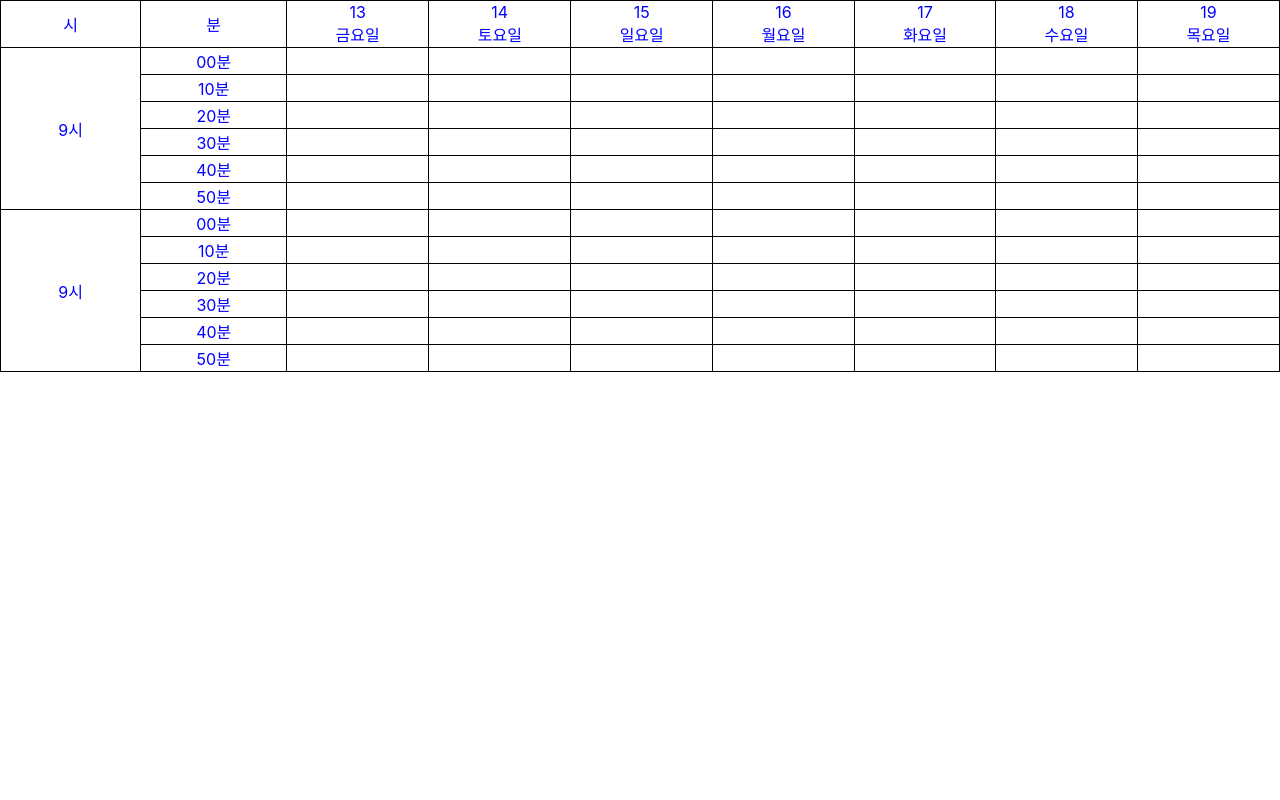
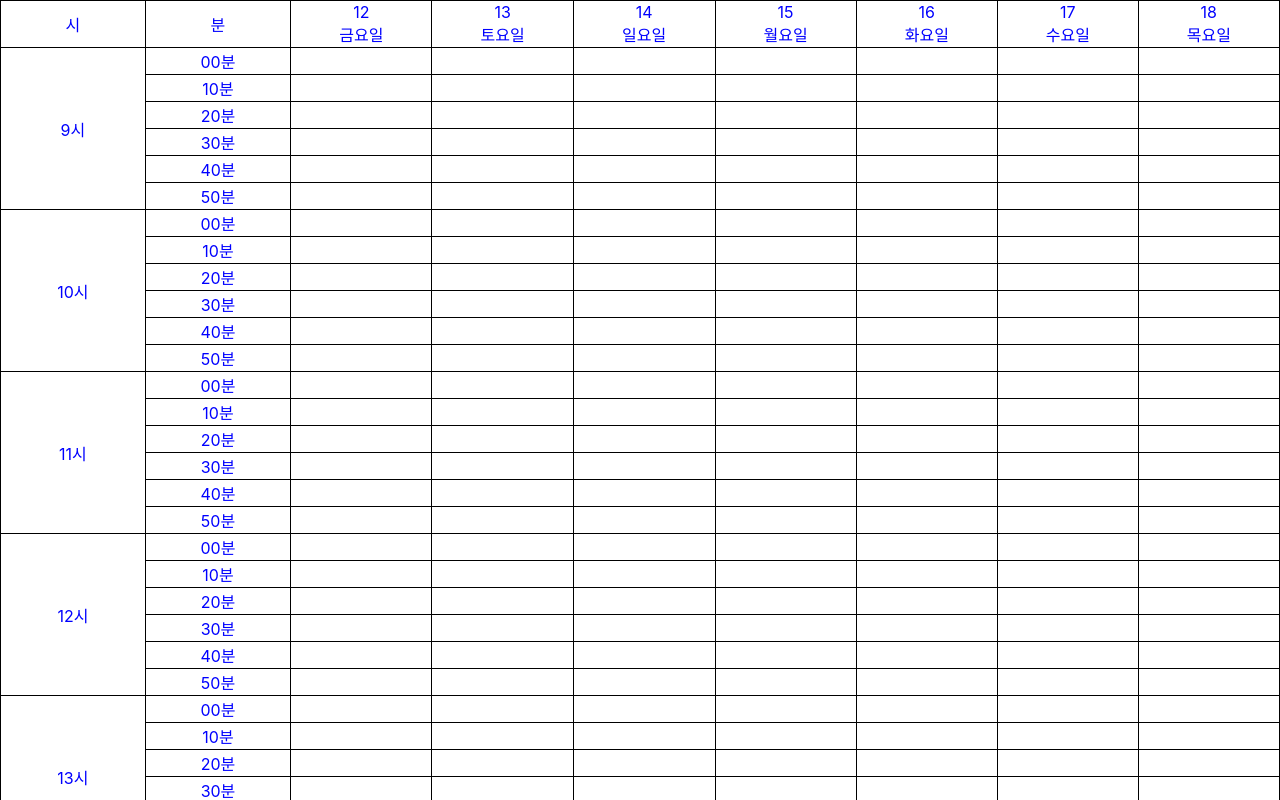
Before and after one commit to LateNightSeoul/Designers-React, a React (Create React App) app: page / in a window 1280 px wide. Shown: the top 800 px of the page. Built offline with nearby package versions, Linux system fonts and the light colour scheme.

Commit message:
feat : 가게의 open_time과 close_time을 받아 테이블의 타임라인을 그리는 기능 구현.

```diff
--- a/src/index.js
+++ b/src/index.js
@@ -8,8 +8,6 @@ import { createStore } from 'redux';
 import rootReducer from './modules';
 
 const store = createStore(rootReducer);
-console.log(store.getState());
-
 
 ReactDOM.render(
   <React.StrictMode>
--- a/src/js/App.js
+++ b/src/js/App.js
@@ -3,180 +3,23 @@ import { useSelector } from 'react-redux';
 import '../css/App.css';
 import '../js/View/SchedulerHeader';
 import SchedulerHeader from '../js/View/SchedulerHeader';
-import '../js/View/SchedulerMain';
+import SchedulerMain from '../js/View/SchedulerMain';
 
 function App() {
 
-  // const date = new Date();
+  const scheduler = useSelector(state => state.scheduler[0]);
+  const storeInfo = useSelector(state => state.storeInfo[0]);
 
-  const scheduler = useSelector(state => state.scheduler);
+  // console.log(state);
+  console.log(scheduler);
+  console.log(storeInfo);
 
   return (
     <table className="tables">
       <SchedulerHeader/>
-
-      <tr>
-        <td rowSpan={6}>
-          9시
-        </td>
-        <td>
-          00분
-        </td>
-        <td></td>
-        <td></td>
-        <td></td>
-        <td></td>
-        <td></td>
-        <td></td>
-        <td></td>
-      </tr>
-
-      <tr>
-        <td>
-          10분
-        </td>
-        <td></td>
-        <td></td>
-        <td></td>
-        <td></td>
-        <td></td>
-        <td></td>
-        <td></td>
-      </tr>
-
-      <tr>
-        <td>
-          20분
-        </td>
-        <td></td>
-        <td></td>
-        <td></td>
-        <td></td>
-        <td></td>
-        <td></td>
-        <td></td>
-      </tr>
-
-      <tr>
-        <td>
-          30분
-        </td>
-        <td></td>
-        <td></td>
-        <td></td>
-        <td></td>
-        <td></td>
-        <td></td>
-        <td></td>
-      </tr>
-
-      <tr>
-        <td>
-          40분
-        </td>
-        <td></td>
-        <td></td>
-        <td></td>
-        <td></td>
-        <td></td>
-        <td></td>
-        <td></td>
-      </tr>
-
-      <tr>
-        <td>
-          50분
-        </td>
-        <td></td>
-        <td></td>
-        <td></td>
-        <td></td>
-        <td></td>
-        <td></td>
-        <td></td>
-      </tr>
-
-      <tr>
-        <td rowSpan={6}>
-          9시
-        </td>
-        <td>
-          00분
-        </td>
-        <td></td>
-        <td></td>
-        <td></td>
-        <td></td>
-        <td></td>
-        <td></td>
-        <td></td>
-      </tr>
-
-      <tr>
-        <td>
-          10분
-        </td>
-        <td></td>
-        <td></td>
-        <td></td>
-        <td></td>
-        <td></td>
-        <td></td>
-        <td></td>
-      </tr>
-
-      <tr>
-        <td>
-          20분
-        </td>
-        <td></td>
-        <td></td>
-        <td></td>
-        <td></td>
-        <td></td>
-        <td></td>
-        <td></td>
-      </tr>
-
-      <tr>
-        <td>
-          30분
-        </td>
-        <td></td>
-        <td></td>
-        <td></td>
-        <td></td>
-        <td></td>
-        <td></td>
-        <td></td>
-      </tr>
-
-      <tr>
-        <td>
-          40분
-        </td>
-        <td></td>
-        <td></td>
-        <td></td>
-        <td></td>
-        <td></td>
-        <td></td>
-        <td></td>
-      </tr>
-
-      <tr>
-        <td>
-          50분
-        </td>
-        <td></td>
-        <td></td>
-        <td></td>
-        <td></td>
-        <td></td>
-        <td></td>
-        <td></td>
-      </tr>
-
+      <SchedulerMain
+        open_hour={storeInfo.open_hour}
+        close_hour={storeInfo.close_hour}/>
     </table>
   );
 }
--- a/src/js/View/SchedulerHeader.js
+++ b/src/js/View/SchedulerHeader.js
@@ -34,19 +34,14 @@ function SchedulerHeader( {} ) {
         let dates = [];
         const dateObj = new Date();
         for(let i = 0; i < 7; i++) {
+            dates.push(dateObj.getDate());
             dateObj.setDate(dateObj.getDate() + 1);
-            dates.push(dateObj.getDate());
         }
         return dates;
     }
 
     const days = getDays();
     const dates = getDates();
-
-    // const dates = getDate(dateObj);
-    // const printHeaderComponent = days.map(
-    //     (day, idx) => (<HeaderComponent key={idx} date={dates[idx]} day={day}/>)
-    // )
 
     return (
         <tr>
--- a/src/js/View/SchedulerMain.js
+++ b/src/js/View/SchedulerMain.js
@@ -1 +1,113 @@
 import React from 'react';
+
+function MainComponent({ hour }) {
+    return (
+        <React.Fragment>
+        <tr>
+        <td rowSpan={6}>
+          {hour}시
+        </td>
+        <td>
+          00분
+        </td>
+        <td></td>
+        <td></td>
+        <td></td>
+        <td></td>
+        <td></td>
+        <td></td>
+        <td></td>
+      </tr>
+
+      <tr>
+        <td>
+          10분
+        </td>
+        <td></td>
+        <td></td>
+        <td></td>
+        <td></td>
+        <td></td>
+        <td></td>
+        <td></td>
+      </tr>
+
+      <tr>
+        <td>
+          20분
+        </td>
+        <td></td>
+        <td></td>
+        <td></td>
+        <td></td>
+        <td></td>
+        <td></td>
+        <td></td>
+      </tr>
+
+      <tr>
+        <td>
+          30분
+        </td>
+        <td></td>
+        <td></td>
+        <td></td>
+        <td></td>
+        <td></td>
+        <td></td>
+        <td></td>
+      </tr>
+
+      <tr>
+        <td>
+          40분
+        </td>
+        <td></td>
+        <td></td>
+        <td></td>
+        <td></td>
+        <td></td>
+        <td></td>
+        <td></td>
+      </tr>
+
+      <tr>
+        <td>
+          50분
+        </td>
+        <td></td>
+        <td></td>
+        <td></td>
+        <td></td>
+        <td></td>
+        <td></td>
+        <td></td>
+      </tr>
+      </React.Fragment>
+    )
+}
+
+function SchedulerMain({ open_hour, close_hour }) {
+
+    console.log(open_hour, close_hour, "hi");
+    const store_time = () => {
+        let store_times = [];
+        let hour = open_hour;
+        while(hour < close_hour) {
+            store_times.push(hour);
+            hour++;
+        }
+        return store_times;
+    }
+
+    const store_times = store_time();
+
+
+    return (
+        store_times.map((hour, i) => {
+            return <MainComponent hour={hour}/>
+        })
+    )
+}
+
+export default SchedulerMain;
--- a/src/modules/storeInfo.js
+++ b/src/modules/storeInfo.js
@@ -1,17 +1,17 @@
 const ADD_STORETIME = 'storeInfo/ADD_STORETIME';
 
-export const addStoreTime = (open_time, close_time) => ({
+export const addStoreTime = (open_hour, close_hour) => ({
     type: ADD_STORETIME,
     storeTime: {
-        open_time,
-        close_time
+        open_hour,
+        close_hour
     }
 });
 
 const initialState = [
     {
-        open_time: '09:00',
-        close_time: '22:00'
+        open_hour: 9,
+        close_hour: 22
     }
 ]
 
```
